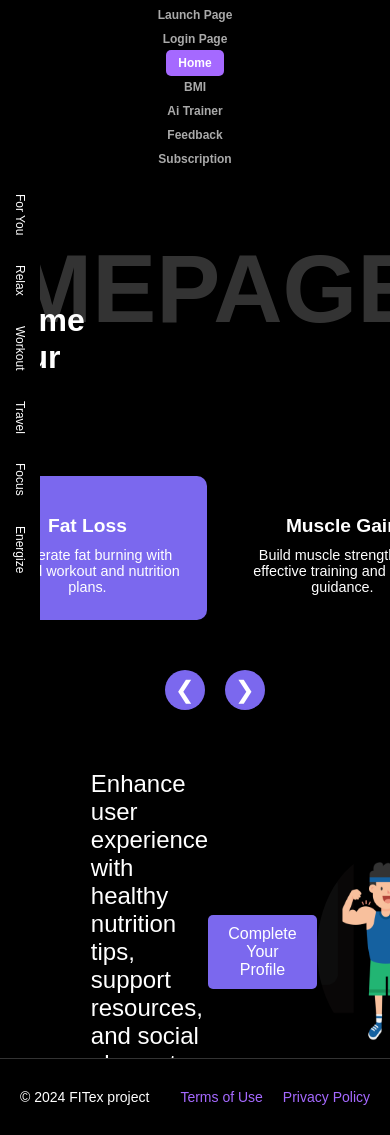
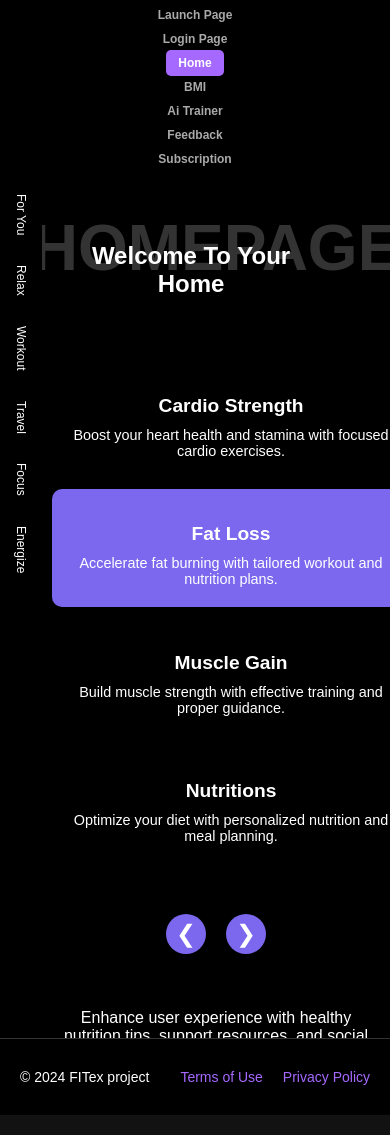
Before and after one commit to hassaanafzal-ha/FITex, a React (Create React App) app: page /homePage in a window 390 px wide. Built offline with nearby package versions, Linux system fonts and the light colour scheme.

Commit message:
Update HomePage.css

```diff
--- a/src/components/HomePage.css
+++ b/src/components/HomePage.css
@@ -11,26 +11,21 @@
   align-items: center;
   overflow: hidden;
   position: relative;
-    width:100%;
+  width: 100%;
 }
 
 /* Transparent Header */
-/* Transparent Header */
-/* Transparent Header */
 .transparent-header {
   position: absolute;
-    /* top: 10%; */
   left: 30%;
   transform: translate(-50%, -10%);
-    font-size: 3rem; /* Increase font size if needed */
+  font-size: 3rem;
   font-weight: bold;
-    opacity: 0.2; /* Increase opacity for better visibility */
-    color: #fff; /* White text color for contrast */
-    pointer-events: none; /* Prevent interaction */
-    z-index: 0; /* Ensure it's behind other content */
+  opacity: 0.2;
+  color: #fff;
+  pointer-events: none;
+  z-index: 0;
 }
-
-
 
 /* Main Content */
 .main-content {
@@ -42,7 +37,6 @@
 
 /* Welcome Section */
 .header {
-    /* margin-top: 20px; */
   text-align: left;
 }
 
@@ -50,7 +44,7 @@
   font-size: 2rem;
   font-weight: bold;
   margin-top: 100px;
-    color:white;
+  color: white;
   background-color: black;
   margin-right: 400px;
 }
@@ -90,10 +84,11 @@
   background-color: #7b68ee;
   color: #fff;
 }
-  .card.active p
-  {
+
+.card.active p {
   background-color: #7b68ee;
 }
+
 /* Navigation Arrows */
 .navigation-arrows {
   display: flex;
@@ -123,9 +118,9 @@
 
 /* Profile Completion Section */
 .profile-completion-section {
-    display: flex; /* Enables horizontal layout */
-    justify-content: space-between; /* Push text and actions apart */
-    align-items: center; /* Vertically aligns items */
+  display: flex;
+  justify-content: space-between;
+  align-items: center;
   background: #1a1a1a;
   border-radius: 10px;
   width: 80%;
@@ -137,18 +132,18 @@
 
 .profile-completion-section p {
   font-size: 1.5rem;
-    flex: 2; /* Text takes more space compared to actions */
+  flex: 2;
   margin: 0;
-    color:white;
+  color: white;
   background-color: black;
 }
 
 .profile-actions {
   display: flex;
-    flex-direction: column; /* Align button and image vertically */
-    align-items: flex-end; /* Align actions to the right */
-    gap: 10px; /* Add spacing between button and image */
-    flex: 1; /* Takes up less space */
+  flex-direction: column;
+  align-items: flex-end;
+  gap: 10px;
+  flex: 1;
 }
 
 .profile-button {
@@ -167,7 +162,99 @@
 }
 
 .emoji img {
-    width: 150px; /* Increase width */
-    height: 200px; /* Increase height */
-    border-radius: 50%; /* Keep the circular shape */
+  width: 150px;
+  height: 200px;
+  border-radius: 50%;
 }
+
+/* Media Queries for Responsiveness */
+
+/* For tablets (max-width: 1024px) */
+@media (max-width: 1024px) {
+  .transparent-header {
+      left: 50%;
+      font-size: 2.5rem;
+  }
+
+  .header p {
+      margin-right: 200px; /* Reduce margin for better fit */
+      font-size: 1.8rem;
+  }
+
+  .cards-section {
+      flex-wrap: wrap; /* Allow cards to stack if needed */
+      gap: 10px;
+  }
+
+  .card {
+      width: 150px; /* Adjust card size for smaller screens */
+      padding: 15px;
+  }
+
+  .profile-completion-section {
+      flex-direction: column; /* Stack text and actions vertically */
+      align-items: flex-start;
+      width: 100%;
+  }
+
+  .profile-completion-section p {
+      font-size: 1.2rem;
+  }
+
+  .emoji img {
+      width: 120px; /* Smaller size for images */
+      height: 150px;
+  }
+}
+
+/* For mobile devices (max-width: 600px) */
+@media (max-width: 600px) {
+  .homepage-container {
+      padding: 10px;
+  }
+
+  .transparent-header {
+      font-size: 2rem;
+      left: 50%;
+  }
+
+  .header p {
+      margin-right: 50px;
+      font-size: 1.5rem;
+      text-align: center;
+      margin-top: 50px;
+  }
+
+  .cards-section {
+      flex-direction: column; /* Stack cards vertically */
+      align-items: center;
+  }
+
+  .card {
+      width: 100%; /* Full-width cards */
+  }
+
+  .profile-completion-section {
+      flex-direction: column;
+      align-items: center;
+      padding: 15px;
+  }
+
+  .profile-completion-section p {
+      font-size: 1rem;
+      text-align: center;
+  }
+
+  .profile-actions {
+      align-items: center; /* Center actions */
+  }
+
+  .profile-button {
+      font-size: 0.9rem;
+  }
+
+  .emoji img {
+      width: 100px;
+      height: 100px;
+  }
+}
```
Lines whose indentation alone changed are shown as unchanged.
